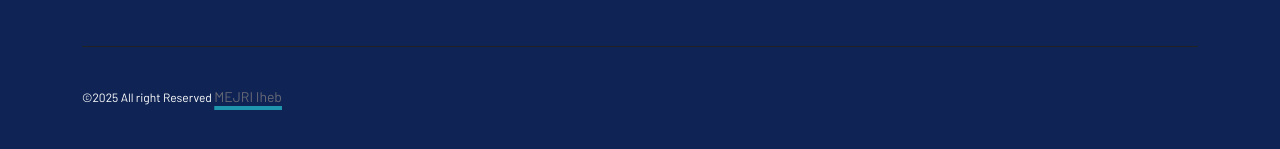
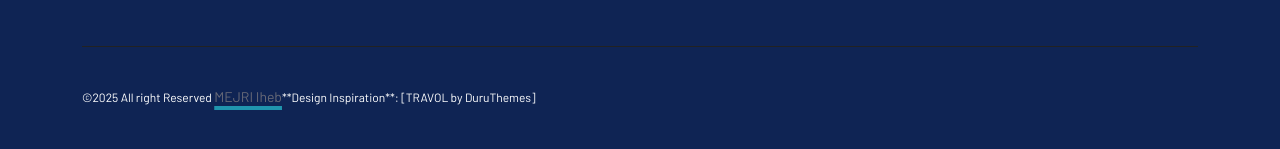
Before and after one commit to iheb1919/travelAgency_clone, a React (Vite) app: page /travelAgency_clone/home2 in a window 1280 px wide. Shown: the part 8080-8229 px from the top of the page. Built offline with nearby package versions, Linux system fonts and the light colour scheme.

Commit message:
add read me

```diff
--- a/src/pages/pageFooter/Footer.tsx
+++ b/src/pages/pageFooter/Footer.tsx
@@ -45,7 +45,10 @@ const Footer = () => {
                         }
                     />}
                 </div>
-                <div className='text-xs dark:text-white/50  py-[40px] my-[40px] border-t border-[#222] ' >©2025  All right Reserved <span className='text-[var(--text-color)] text-sm  underline decoration-4 decoration-primary underline-offset-4' >  MEJRI Iheb</span> </div>
+                <div className='text-xs dark:text-white/50  py-[40px] my-[40px] border-t border-[#222] ' >©2025  All right Reserved <span className='text-[var(--text-color)] text-sm  underline decoration-4 decoration-primary underline-offset-4' >  MEJRI Iheb</span>
+
+                    **Design Inspiration**: [TRAVOL by DuruThemes]
+                </div>
             </div>
         </section>
     )
```
Also changed, not shown: 1 other file (tests, documents, lock files or other folders).
